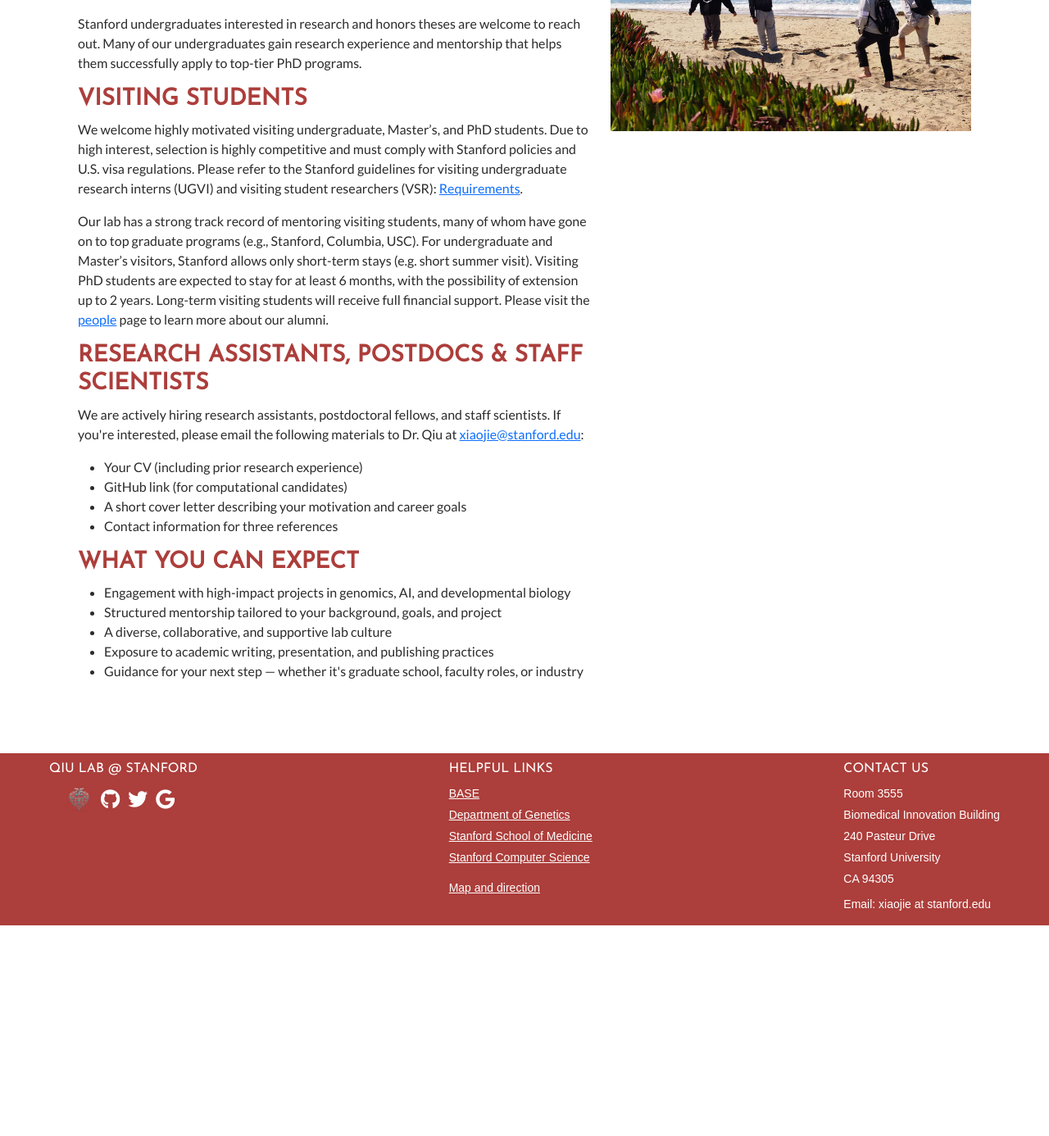
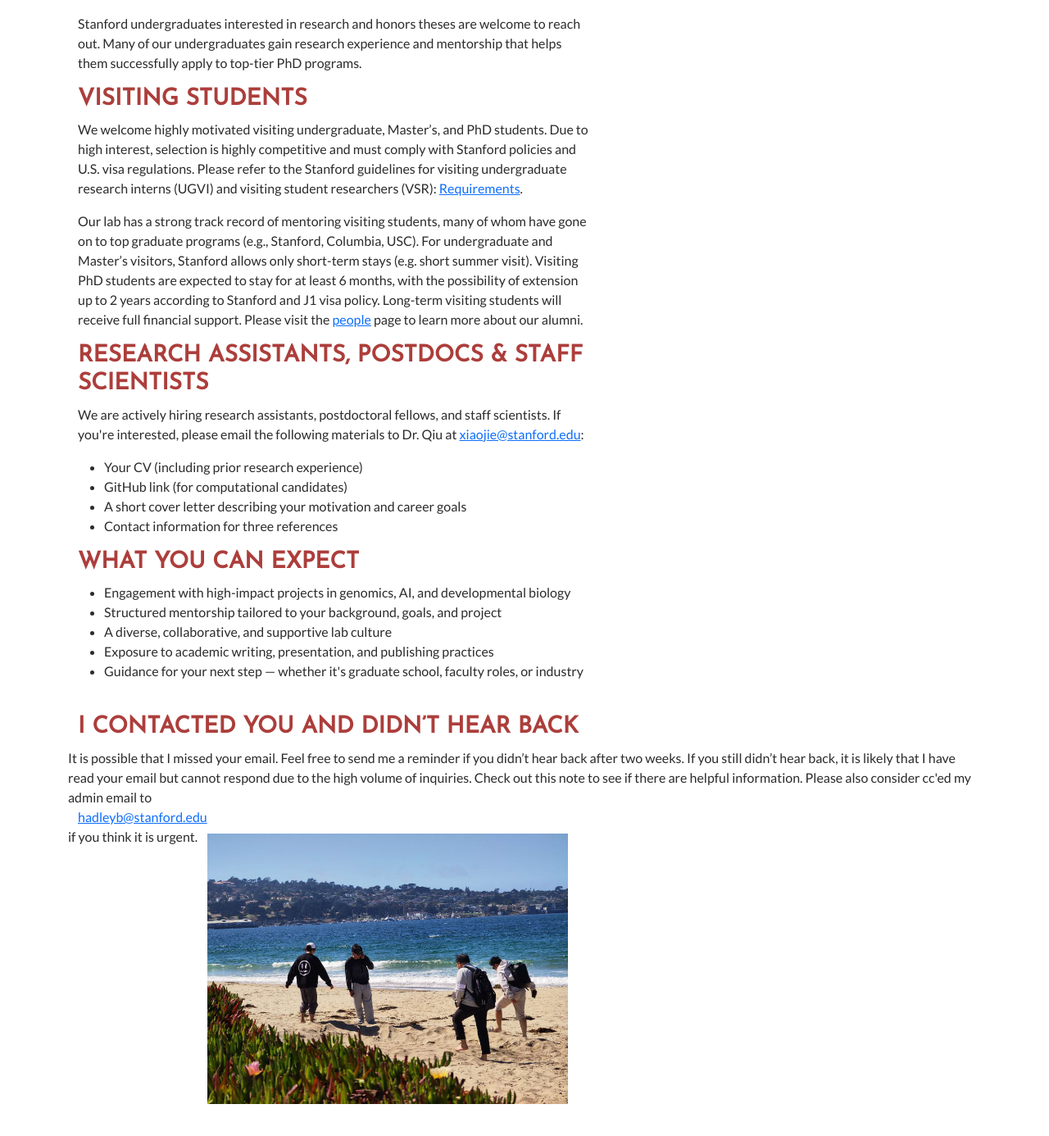
Before and after one commit to aristoteleo/qiu_lab_website, a Jekyll site: the page built from opening.html, in a window 1280 px wide and 1400 px high, scrolled down 608 px. Shown: the top 1386 px of the window at 82% size. Built offline with Jekyll 4.4.1, drawn with Linux system fonts in a browser that asks for light colours; before the commit the page ends 1737 px from its top, so only the background shows below that.

Commit message:
update the contact

```diff
--- a/opening.html
+++ b/opening.html
@@ -27,7 +27,7 @@ title: "Come to work with us!"
 
       <p>Our lab has a strong track record of mentoring visiting students, many of whom have gone on to top graduate programs (e.g., Stanford, Columbia, USC). For
         undergraduate and Master’s visitors, Stanford allows only short-term stays (e.g. short summer visit). Visiting PhD students are expected to stay for at least 6 months,
-        with the possibility of extension up to 2 years. Long-term visiting students will receive full financial support. Please visit the <a href="/people">people</a> page
+        with the possibility of extension up to 2 years according to Stanford and J1 visa policy. Long-term visiting students will receive full financial support. Please visit the <a href="/people">people</a> page
         to learn more about our alumni.</p>
 
       <h3 class="highlight">Research Assistants, Postdocs & Staff Scientists</h3>
@@ -51,6 +51,12 @@ title: "Come to work with us!"
       </ul>
     </div>
 
+    <h3 class="highlight">I contacted you and didn’t hear back</h3>
+    It is possible that I missed your email. Feel free to send me a reminder if you didn’t hear back after two weeks. If you still didn’t hear back, it is likely that I
+    have read your email but cannot respond due to the high volume of inquiries. Check out this note to see if there are helpful information. Please also consider cc'ed my
+    admin email to <a href="mailto:hadleyb@stanford.edu">hadleyb@stanford.edu</a> if you think it is urgent.
+
+
     <!-- This div is for an image on the right side of the 'Get Involvedd' section. -->
     <div class="col-sm-12 col-md-5">
       <img
```
Also changed, not shown: contact.html (+31 -0 lines).
